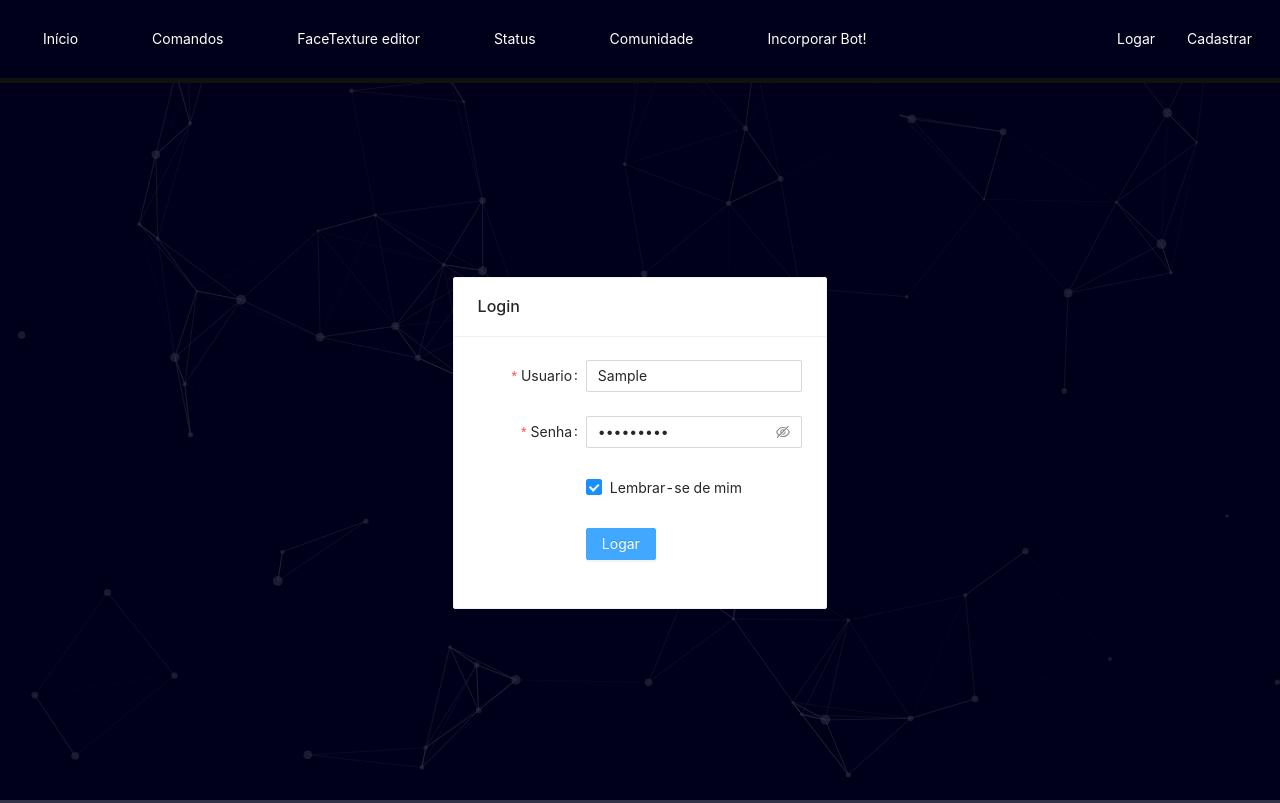
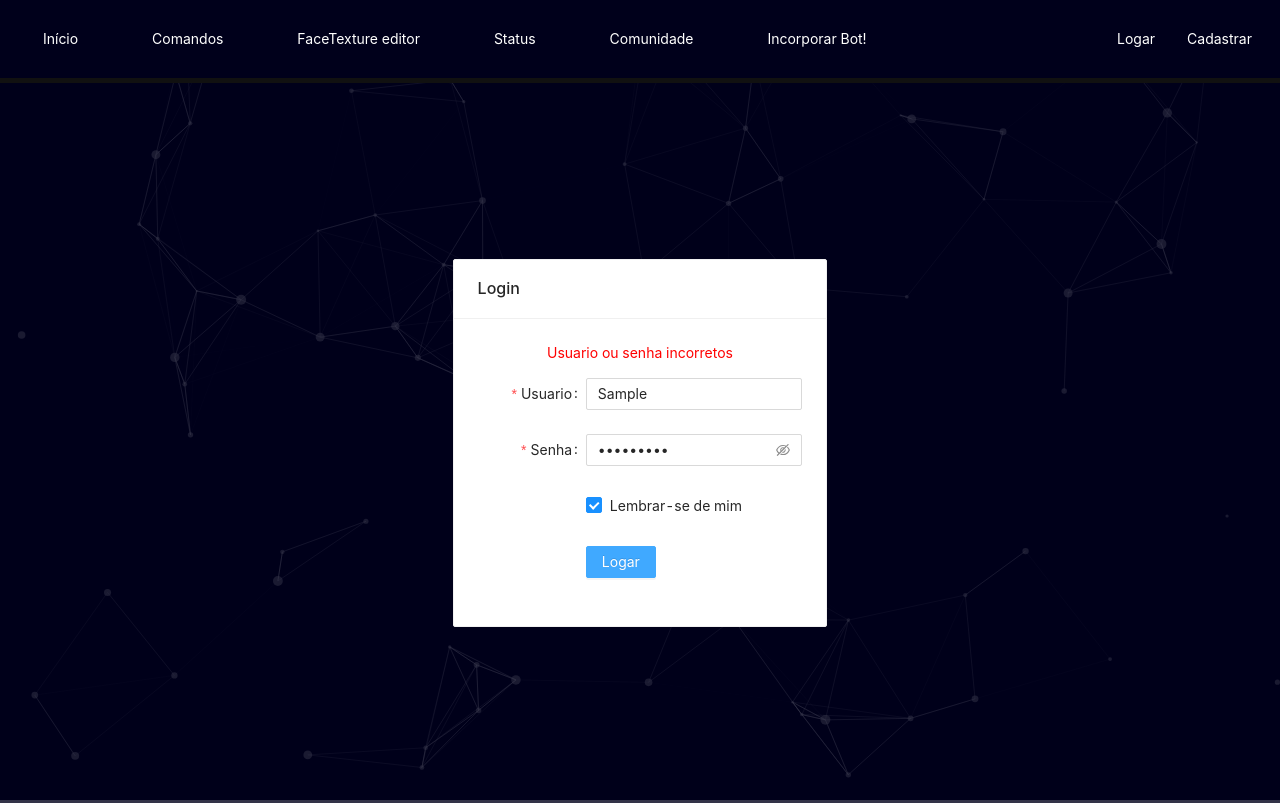
Before and after one commit to ghpm99/kawori-frontend, a Next.js app: page /signin in a window 1280 px wide. Both pictures are taken after typing "Sample", "Sample123" into the empty fields and a click on the button "Logar". Built offline with nearby package versions, Linux system fonts and the light colour scheme; no server answers.

Commit message:
Feat: Implements login error

```diff
--- a/src/components/accountMenuInfo/index.tsx
+++ b/src/components/accountMenuInfo/index.tsx
@@ -2,6 +2,7 @@ import { FontAwesomeIcon } from '@fortawesome/react-fontawesome'
 import { faUser } from '@fortawesome/free-solid-svg-icons'
 import styles from './AccountMenuInfo.module.css'
 import Link from 'next/link'
+import { signOut } from 'next-auth/react'
 
 const AccountMenuInfo = (props: IAccountMenuInfoProps) => {
 
@@ -22,7 +23,7 @@ const AccountMenuInfo = (props: IAccountMenuInfoProps) => {
                 <Link href={ '/admin/user' }>
                     <p>Conta</p>
                 </Link>
-                <p>Sair</p>
+                <p onClick={ () => signOut() }>Sair</p>
             </div>
         </div>
     )
--- a/src/components/facetexture/characters/dragAndDrop/index.tsx
+++ b/src/components/facetexture/characters/dragAndDrop/index.tsx
@@ -65,8 +65,8 @@ const DragAndDropCharacters = () => {
                         >
                             { row.map((character, index) => (
                                 <Draggable
-                                    key={ character.id.toString() }
-                                    draggableId={ character.id.toString() }
+                                    key={ `${indexRow}-${index}` }
+                                    draggableId={ `${indexRow}-${index}` }
                                     index={ index }
 
                                 >
--- a/src/pages/api/auth/[...nextauth].ts
+++ b/src/pages/api/auth/[...nextauth].ts
@@ -30,6 +30,9 @@ export default async function auth(req: NextApiRequest, res: NextApiResponse) {
 						credentials,
 					}
 				)
+				if(tokenRes.status !== 200){
+					return null
+				}
 				const token = await tokenRes.data.token
 				const res = await axios.get(
 					process.env.NEXT_PUBLIC_API_URL + '/auth/user',
@@ -52,7 +55,6 @@ export default async function auth(req: NextApiRequest, res: NextApiResponse) {
 	const pages = {
 		signIn: '/signin',
 		signOut: '/signout',
-		error: '/',
 		verifyRequest: '/auth/verify-request',
 		newUser: '/auth/new-user',
 	}
@@ -74,7 +76,7 @@ export default async function auth(req: NextApiRequest, res: NextApiResponse) {
 			if (user !== undefined) {
 				token.userSession = user.token
 				token.username = user.username
-				token.firstName= user.first_name
+				token.firstName = user.first_name
 				token.lastName = user.last_name
 				token.isStaff = user.is_staff
 				token.isActive = user.is_active
--- /dev/null
+++ b/src/pages/signin/Signin.module.css
@@ -0,0 +1,5 @@
+.error{
+    color:red;
+    text-align: center;
+    margin-bottom: 14px;
+}
--- a/src/pages/signin/index.tsx
+++ b/src/pages/signin/index.tsx
@@ -1,23 +1,43 @@
 
-import { Button, Card, Checkbox, Form, Input, Layout, Typography } from 'antd';
+import { Button, Card, Checkbox, Form, Input, Layout } from 'antd';
 import { signIn } from 'next-auth/react';
+import  Router from 'next/router';
+import { useCallback, useState } from 'react';
 import Particles from 'react-tsparticles';
-import MenuHeader from '../../components/menuHeader';
 import { loadFull } from 'tsparticles';
 import { Engine, ISourceOptions } from 'tsparticles-engine';
 import particlesOptions from '../../../public/particles.json';
-import { useCallback } from 'react';
+import MenuHeader from '../../components/menuHeader';
+import styles from './Signin.module.css';
 
 const { Content } = Layout;
 
 export default function LoginPage(props) {
 
+    const [error, setError] = useState(false)
+
     const particlesInit = useCallback(async (engine: Engine) => {
         await loadFull(engine);
-      }, []);
+    }, []);
 
     const onFinish = (values: any) => {
-        signIn('credentials', { username: values.username, password: values.password, callbackUrl: '/' })
+        signIn(
+            'credentials',
+            {
+                username: values.username,
+                password: values.password,
+                redirect: false
+            }).then(e => {
+                console.log(e)
+                if (e.status !== 200) {
+                    setError(true)
+                } else {
+                   Router.push('/admin/user')
+                }
+            }).catch(err => {
+                console.log('error', err)
+                setError(true)
+            })
     };
 
     const onFinishFailed = (errorInfo: any) => {
@@ -28,7 +48,7 @@ export default function LoginPage(props) {
         <Layout style={ {
             minHeight: '100vh',
             backgroundColor: 'rgb(0, 0, 27, 0.8)',
-            } }>
+        } }>
             <MenuHeader />
             <Content>
                 <Layout style={ {
@@ -51,6 +71,14 @@ export default function LoginPage(props) {
                                 onFinishFailed={ onFinishFailed }
                                 autoComplete="off"
                             >
+                                {
+                                    error &&
+                                    <div className={ styles['error'] }>
+                                        Usuario ou senha incorretos
+                                    </div>
+                                }
+
+
                                 <Form.Item
                                     label="Usuario"
                                     name="username"
```
Also changed, not shown: 1 other file (tests, documents, lock files or other folders).
